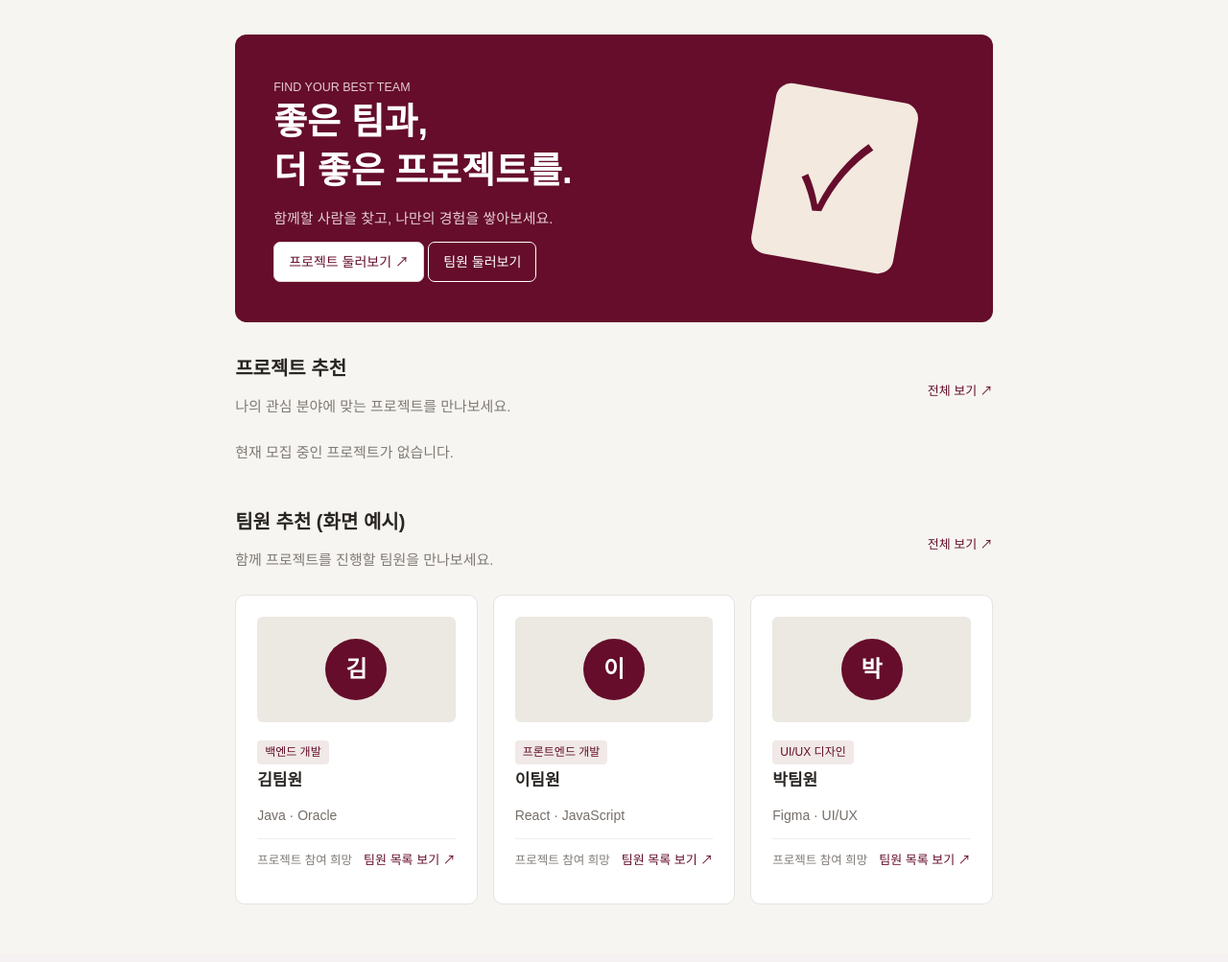
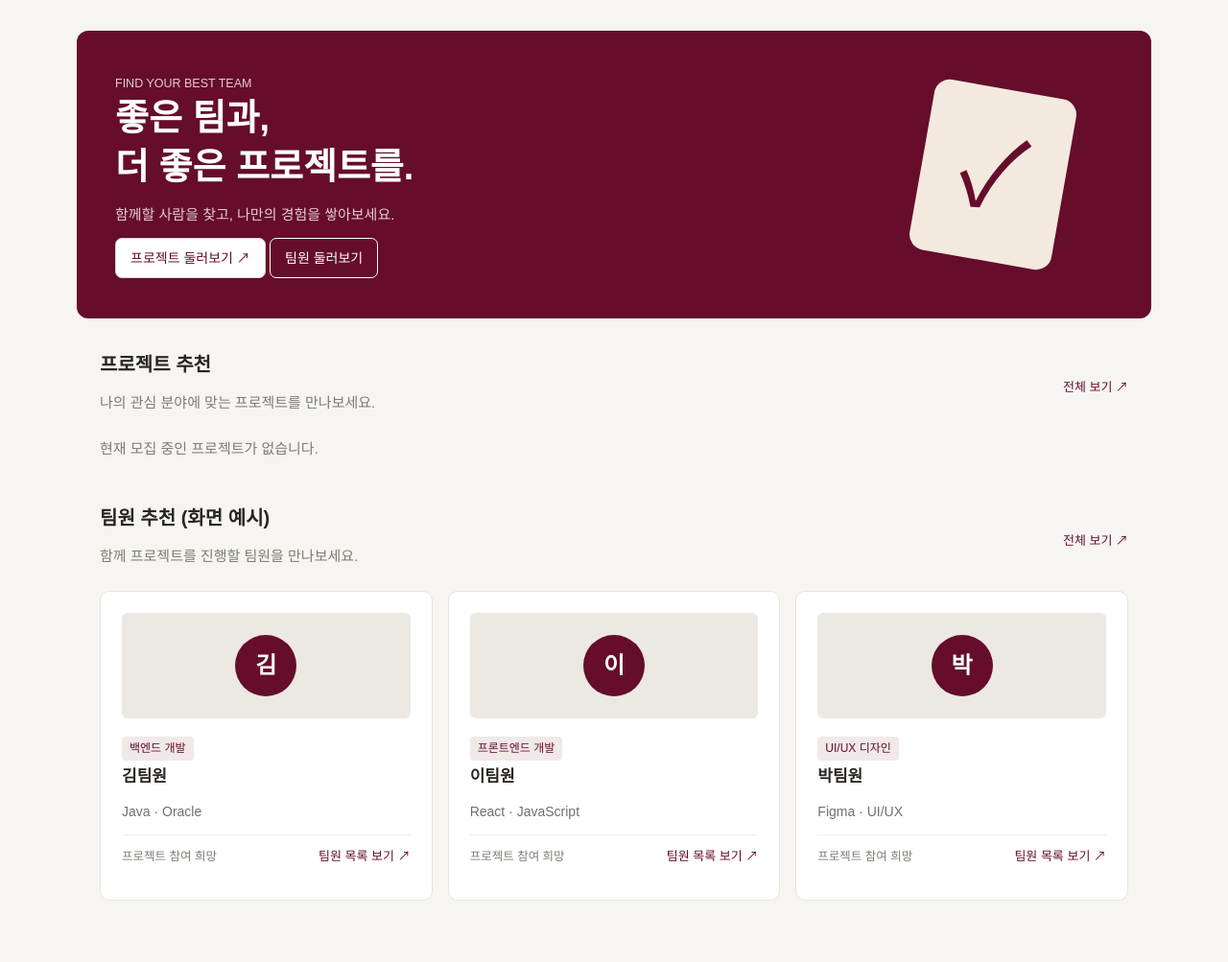
Before and after one commit to yuho9/0103DBP, a Java web app: page /pages/common/index.jsp in a window 1280 px wide. Shown: the part 86-1089 px from the top of the page at 96% size. Before the commit the page ends 1029 px from the top, so only its background shows below. Run offline with Tomcat 11, a stand-in JSP engine, Linux system fonts and the light colour scheme; the template is opened without the code that fills it, so the values that code supplies are empty; some libraries are stand-ins or nearby versions.

Commit message:
Add files via upload

```diff
--- a/src/main/webapp/pages/common/index.jsp
+++ b/src/main/webapp/pages/common/index.jsp
@@ -6,10 +6,30 @@
 	<meta charset="UTF-8"><meta name="viewport" content="width=device-width, initial-scale=1"><title>팀플 매칭</title><link rel="stylesheet" href="${pageContext.request.contextPath}/css/common.css"><link rel="stylesheet" href="${pageContext.request.contextPath}/css/workspace.css">
 
     <style>
+        /* 로그인 전 소개 영역과 로그인 후 프로젝트 영역: 좌우 여백을 둔 동일한 최대 폭 */
+        .home:not(.home--with-project) {
+            width: calc(100% - 48px);
+            max-width: 1120px;
+            margin: 32px auto 48px;
+            padding: 0;
+        }
+        /* 추천 영역은 팀원이 맡은 기존 너비를 유지 */
+        .home:not(.home--with-project) > section:not(.hero) {
+            width: 100%;
+            max-width: 1072px;
+            margin-left: auto;
+            margin-right: auto;
+        }
+        @media (max-width: 580px) {
+            .home:not(.home--with-project) {
+                width: calc(100% - 28px);
+                margin: 18px auto 28px;
+            }
+        }
         /* 기존 프로젝트 컬러: 버건디 #570C28, 크림 #F7F5F2, 웜그레이 */
         .home.home--with-project {
             width: calc(100% - 48px);
-            max-width: 1480px;
+            max-width: 1120px;
             margin: 32px auto 48px;
             padding: 0;
         }
```
